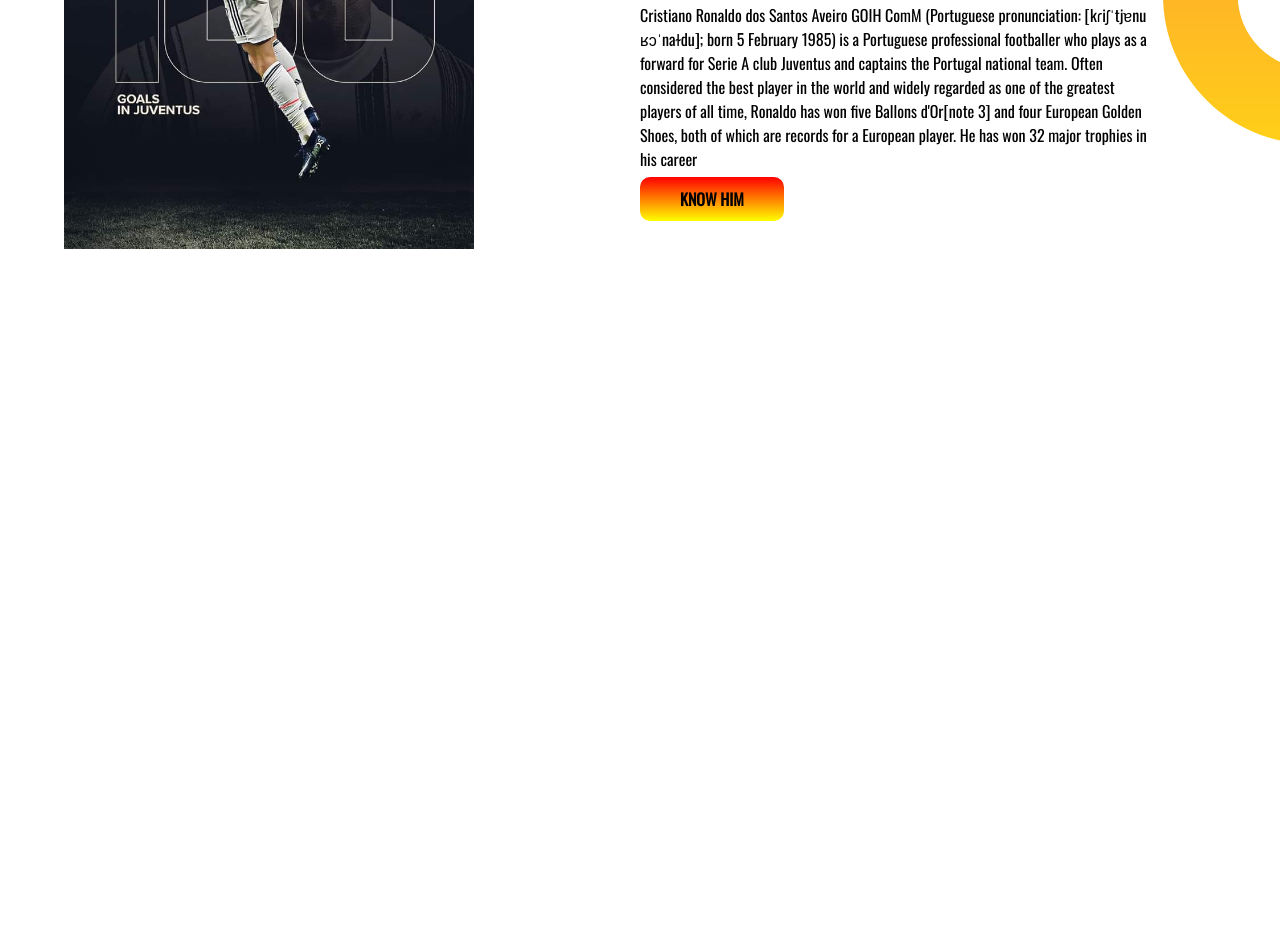
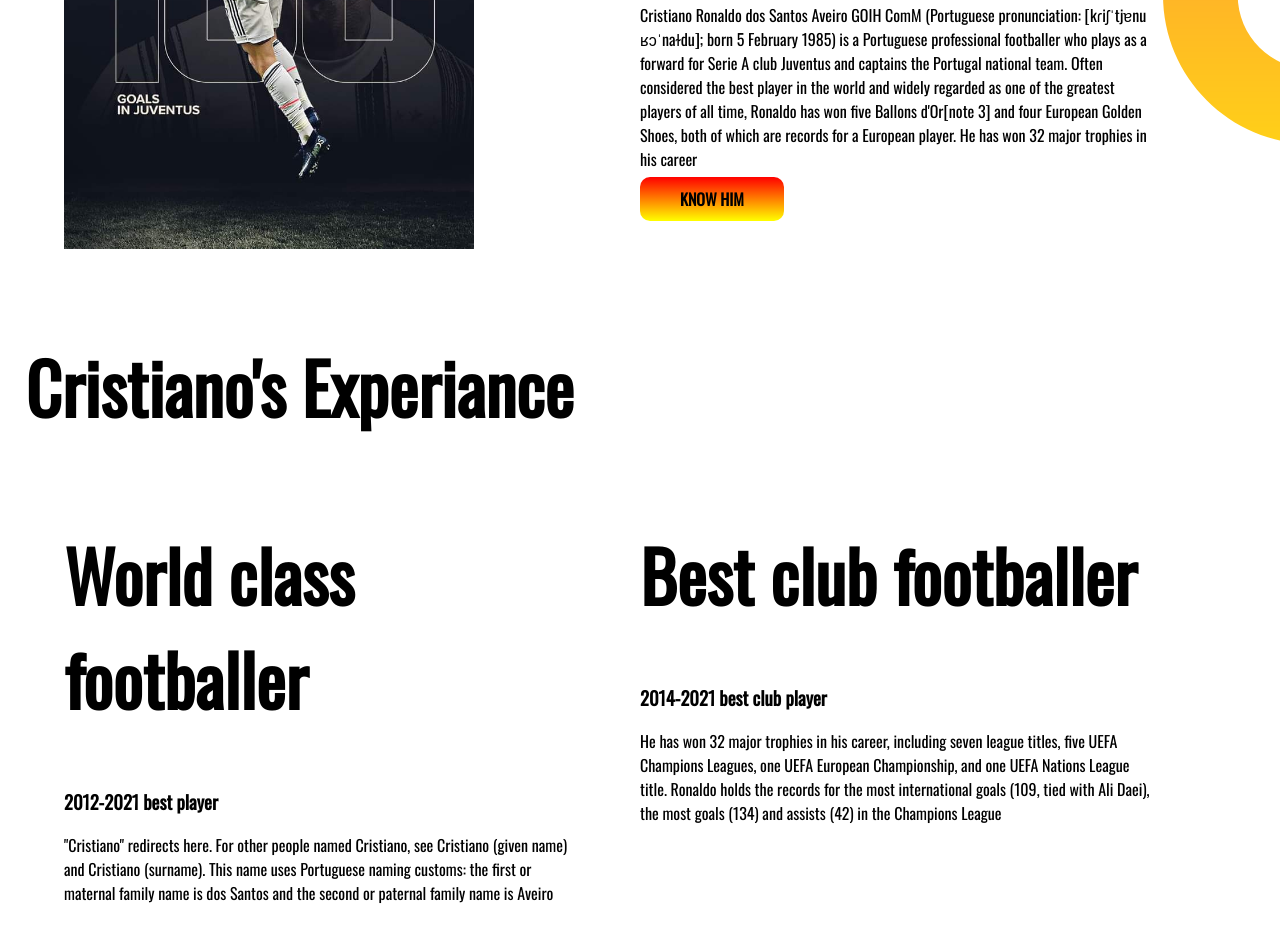
Before and after one commit to samjidsami/devloper-protfolio, a plain HTML site: page index.html in a window 1280 px wide. Shown: the part 987-1928 px from the top of the page. Before the commit the page ends 1321 px from the top, so only its background shows below. Drawn offline with nearby package versions, Linux system fonts and the light colour scheme.

Commit message:
experience added

```diff
--- a/index.html
+++ b/index.html
@@ -10,7 +10,7 @@
     <link rel="stylesheet" href="style.css">
 </head>
 <body>
-    <section class="top-banner">
+    <section class="top-banner flexible-container">
         <div class="half-width"><h1>Welcome to !</h1>
         <h1><span class="red"> Cristiano Ronaldo's</span> World</h1>
         <h3>World's best footballer</h3>
@@ -20,7 +20,7 @@
     <div class="half-width"><img src="images/cr8.jpg" alt=""></div>
 
     </section>
-    <section class="dream-big">
+    <section class="dream-big flexible-container">
         <div class="half-width">
             <img src="images/cr9.jpg" alt="">
         </div>
@@ -32,5 +32,21 @@
         </div>
 
     </section>
+    <section class="experiance-area">
+        <h1 class="side-move">Cristiano's Experiance</h1>
+        <div class="flexible-container">
+            <div class="half-width">
+            <h1>World class footballer</h1>
+            <h3>2012-2021 best player</h3>
+            <p>"Cristiano" redirects here. For other people named Cristiano, see Cristiano (given name) and Cristiano (surname).
+                This name uses Portuguese naming customs: the first or maternal family name is dos Santos and the second or paternal family name is Aveiro</p>
+        </div>
+        <div class="half-width">
+            <h1>Best club footballer</h1>
+            <h3>2014-2021 best club player</h3>
+            <p>He has won 32 major trophies in his career, including seven league titles, five UEFA Champions Leagues, one UEFA European Championship, and one UEFA Nations League title. Ronaldo holds the records for the most international goals (109, tied with Ali Daei), the most goals (134) and assists (42) in the Champions League</p>
+        </div>
+</div>
+    </section>
 </body>
 </html>
--- a/style.css
+++ b/style.css
@@ -8,7 +8,7 @@ h1{
 .red{
     color:red;
 }
-section{
+.flexible-container{
     display: flex;
     margin-bottom: 80px;
 }
@@ -36,3 +36,6 @@ text-decoration: none;
     background-repeat: no-repeat;
     background-position: right;
 }
+.side-move{
+    margin: 2%;
+}
```
